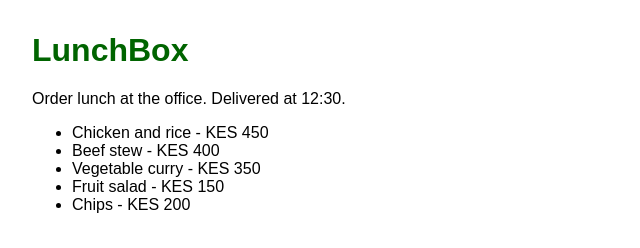
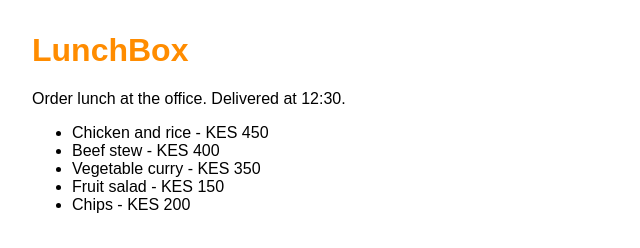
Before and after one commit to LunchBox-Team/lunchbox, a plain HTML site: page index.html in a window 1280 px wide. Shown: the whole page, without its empty margins (0-640 px from the left). Drawn offline with Linux system fonts and the light colour scheme.

Commit message:
Use the brand colour for the heading
The office asked for orange to match the LunchBox posters.

```diff
--- a/style.css
+++ b/style.css
@@ -4,5 +4,5 @@ body {
 }
 
 h1 {
-  color: darkgreen;
+  color: darkorange;
 }
```
